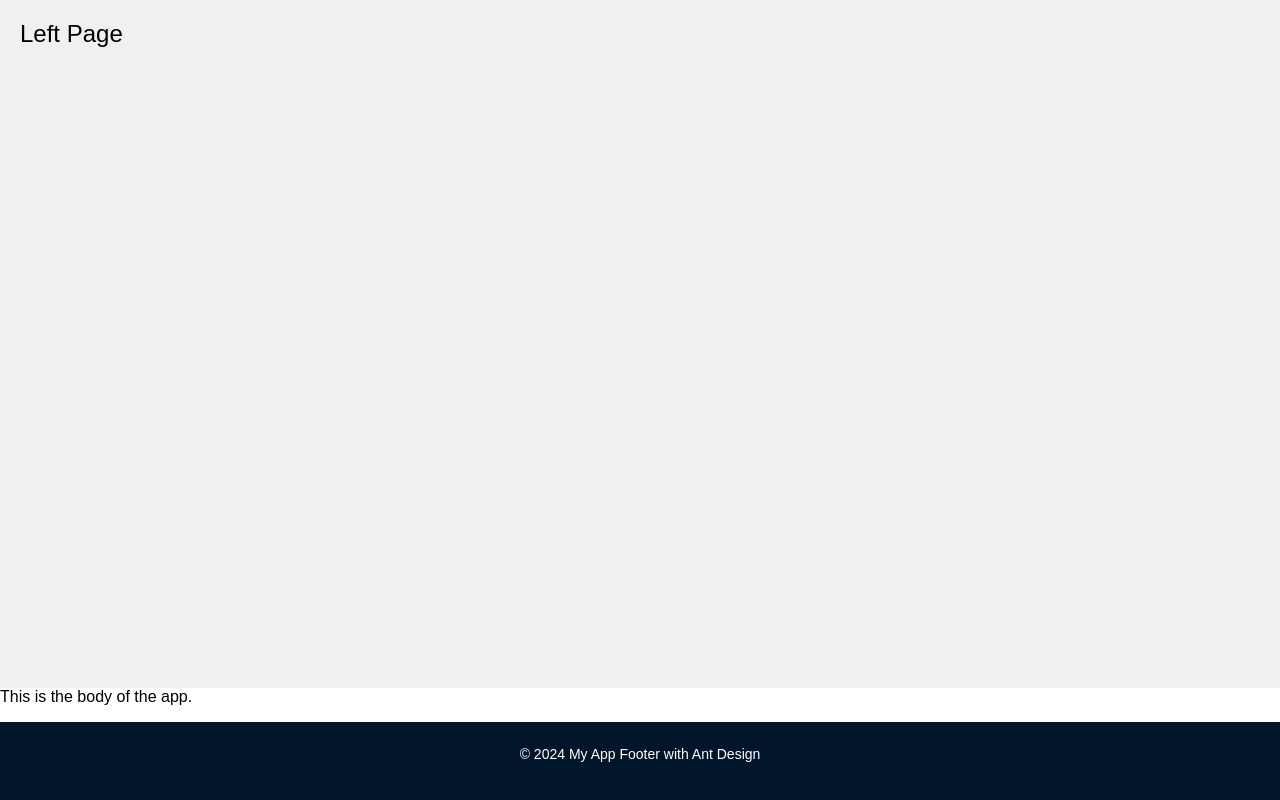
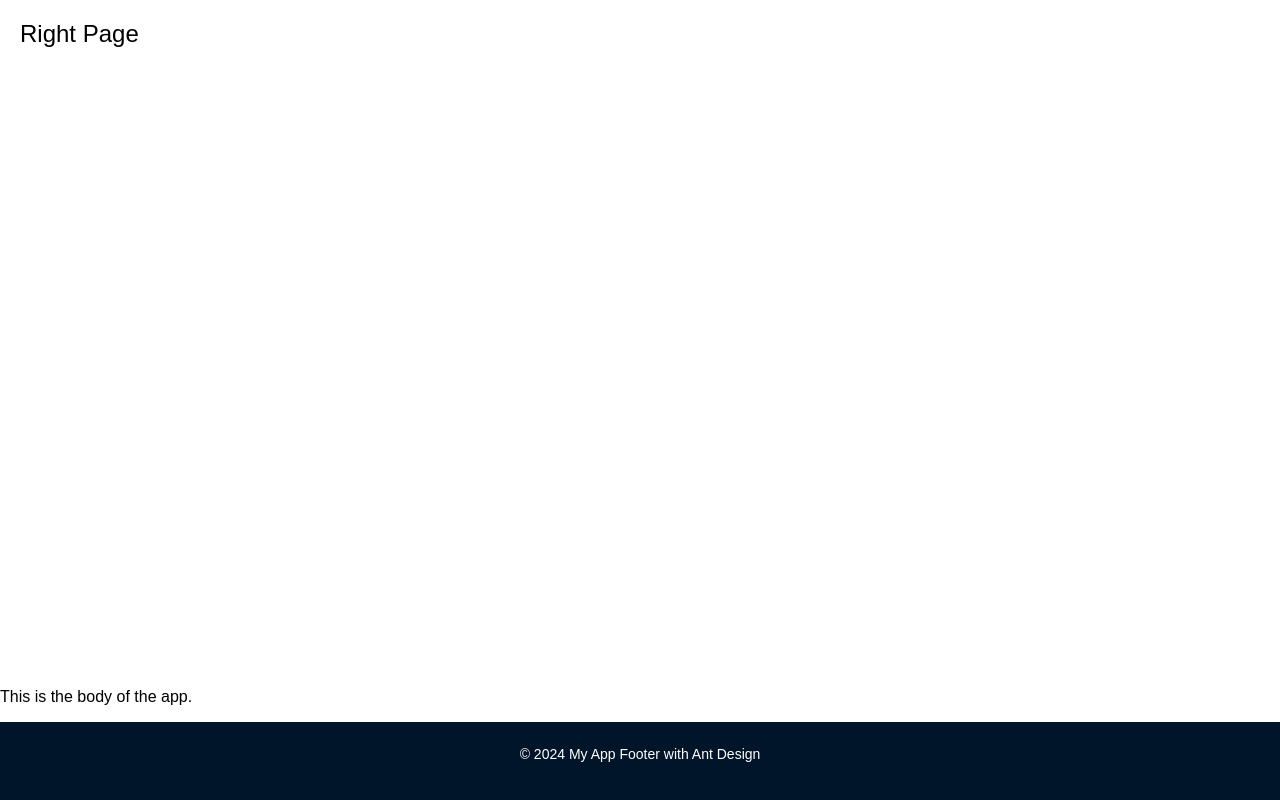
Before and after one commit to Acpamitpathak/react, a React (Create React App) app: page / in a window 1280 px wide. Built offline with nearby package versions, Linux system fonts and the light colour scheme.

Commit message:
Update Header.tsx

```diff
--- a/src/components/Header.tsx
+++ b/src/components/Header.tsx
@@ -1,12 +1,12 @@
 import React from 'react';
 
-const LeftPage: React.FC = () => {
+const RightPage: React.FC = () => {
   return (
-    <div style={{ background: '#f0f0f0', padding: '20px', height: '100%', overflow: 'auto' }}>
-      {/* Left page content */}
-      <h2>Left Page</h2>
+    <div style={{ background: '#ffffff', padding: '20px', height: '100%', overflow: 'auto' }}>
+      {/* Right page content */}
+      <h2>Right Page</h2>
     </div>
   );
 };
 
-export default LeftPage;
+export default RightPage;
```
